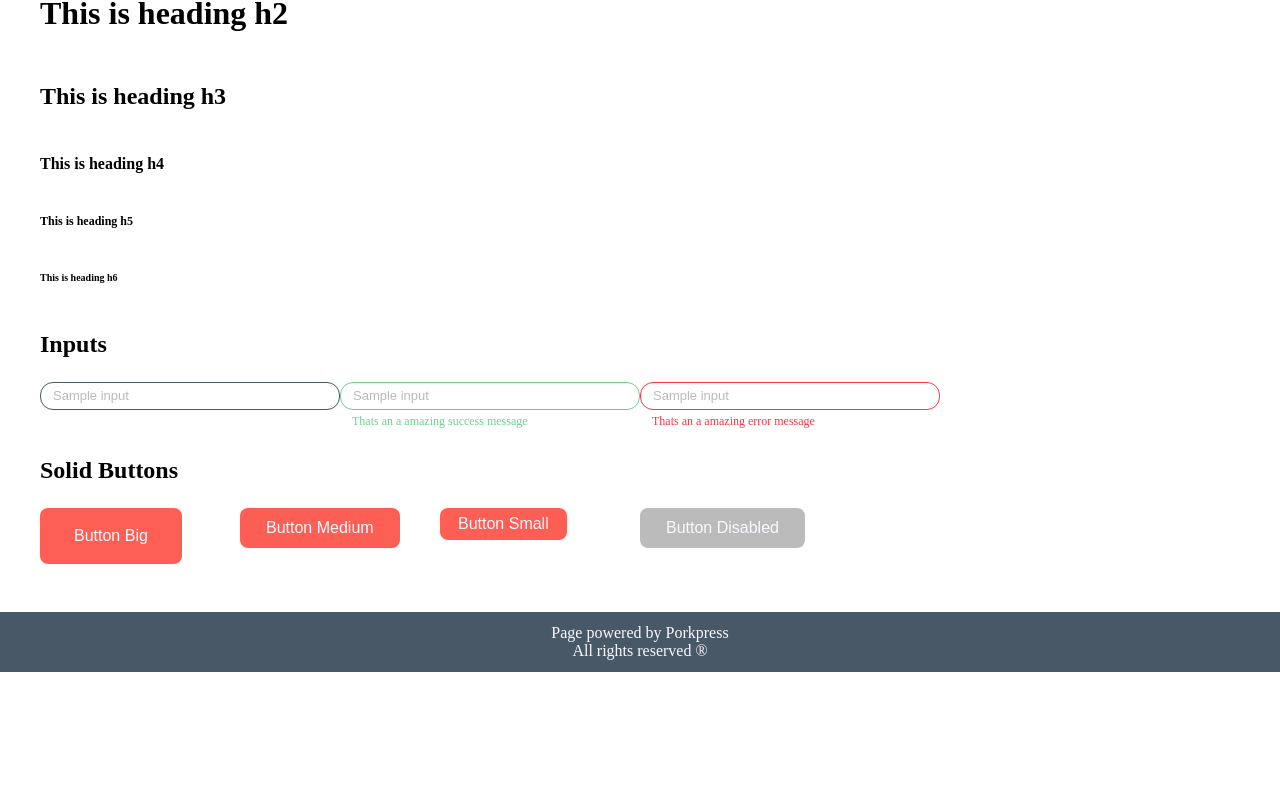
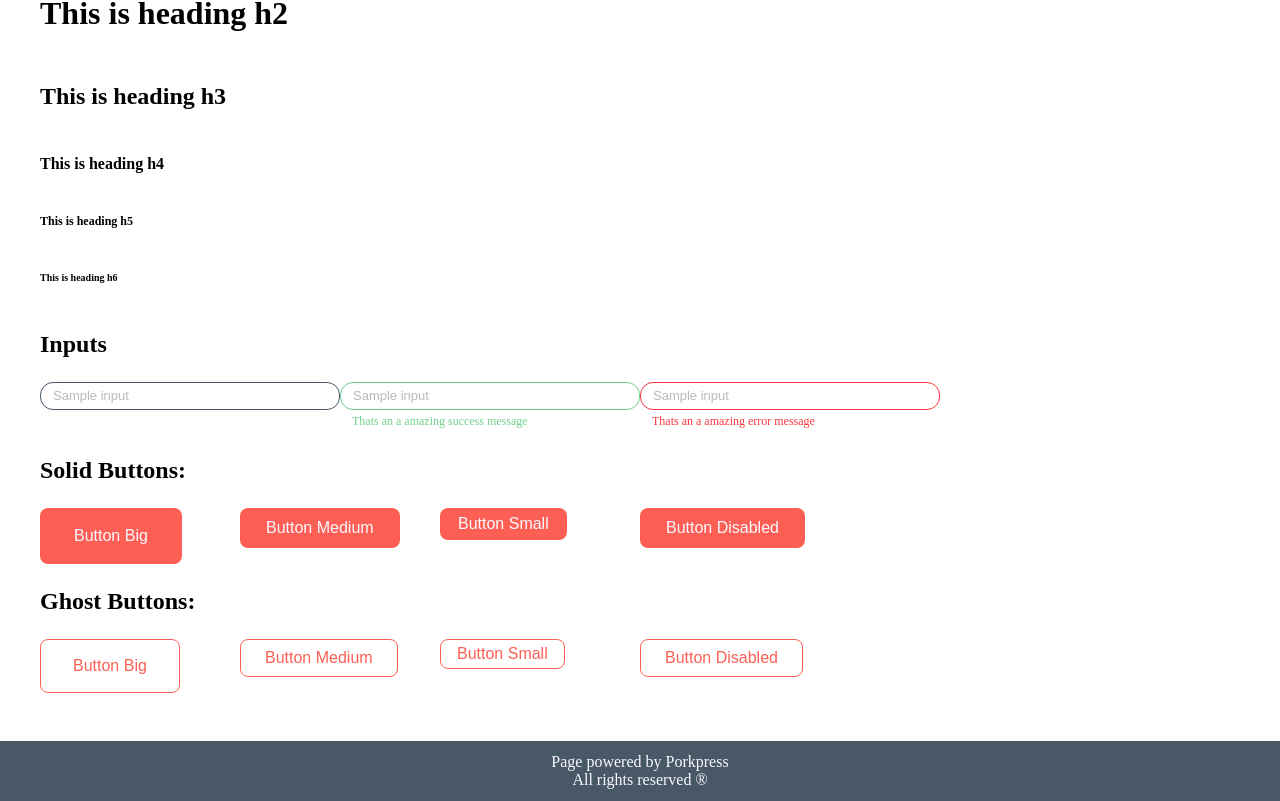
Before and after one commit to pawelacio/porkpress-react, a Next.js app: page /components in a window 1280 px wide. Shown: the part 928-1729 px from the top of the page. Before the commit the page ends 1600 px from the top, so only its background shows below. Built offline with nearby package versions, Linux system fonts and the light colour scheme; a web font is replaced by a local one.

Commit message:
Add ghost buttons

```diff
--- a/components/ui/button/button.styled.tsx
+++ b/components/ui/button/button.styled.tsx
@@ -23,13 +23,11 @@ export interface StyledButtonProps {
   readonly?: boolean,
 }
 
-export const SolidButton = styled.button<StyledButtonProps>`
+export const BasicButton = styled.button<StyledButtonProps>`
   min-width: 100px;
   line-height: 20px;
   padding: 8px 24px;
   font-size: 16px;
-  background-color: ${ Orange };
-  color: ${ White };
   border-radius: 8px;
   cursor: pointer;
   border: 2px solid transparent;
@@ -56,3 +54,14 @@ export const SolidButton = styled.button<StyledButtonProps>`
     cursor: not-allowed;
   `}
 `;
+
+export const SolidButton = styled(BasicButton)`
+  background-color: ${ Orange };
+  color: ${ White };
+`;
+
+export const GhostButton = styled(BasicButton)`
+  color: ${ Orange };
+  background-color: transparent;
+  border: 1px solid ${ Orange };
+`;
--- a/pages/components.tsx
+++ b/pages/components.tsx
@@ -3,7 +3,7 @@ import { Layout } from '../components/layout/layout.component';
 import { GridContainer, GridElement, GridSampler, GridSpacer } from '../components/layout/grid/grid.styled';
 import { Input } from '../components/ui/inputs/input/input.component';
 import { Head1, Head2, Head3, Head4, Head5, Head6 } from '../components/styles/headers';
-import { SolidButton, ButtonTypes, ButtonSizes } from '../components/ui/button/button.styled';
+import { SolidButton, ButtonTypes, ButtonSizes, GhostButton } from '../components/ui/button/button.styled';
 
 const Index = () => (
   <Layout>
@@ -110,9 +110,10 @@ const Index = () => (
         />
       </GridElement>
     </GridContainer>
+
     <GridContainer>
       <GridElement>
-        <Head3>Solid Buttons</Head3>
+        <Head3>Solid Buttons:</Head3>
       </GridElement>
       <GridElement width={ 2 }>
         <SolidButton size={ ButtonSizes.BIG }>
@@ -135,6 +136,31 @@ const Index = () => (
         </SolidButton>
       </GridElement>
     </GridContainer>
+    <GridContainer>
+      <GridElement>
+        <Head3>Ghost Buttons:</Head3>
+      </GridElement>
+      <GridElement width={ 2 }>
+        <GhostButton size={ ButtonSizes.BIG }>
+          Button Big
+        </GhostButton>
+      </GridElement>
+      <GridElement width={ 2 }>
+        <GhostButton size={ ButtonSizes.MEDIUM }>
+          Button Medium
+        </GhostButton>
+      </GridElement>
+      <GridElement width={ 2 }>
+        <GhostButton size={ ButtonSizes.SMALL }>
+          Button Small
+        </GhostButton>
+      </GridElement>
+      <GridElement width={ 2 }>
+        <GhostButton size={ ButtonSizes.MEDIUM } disabled>
+          Button Disabled
+        </GhostButton>
+      </GridElement>
+    </GridContainer>
     <GridSpacer/>
   </Layout>
 );
```
